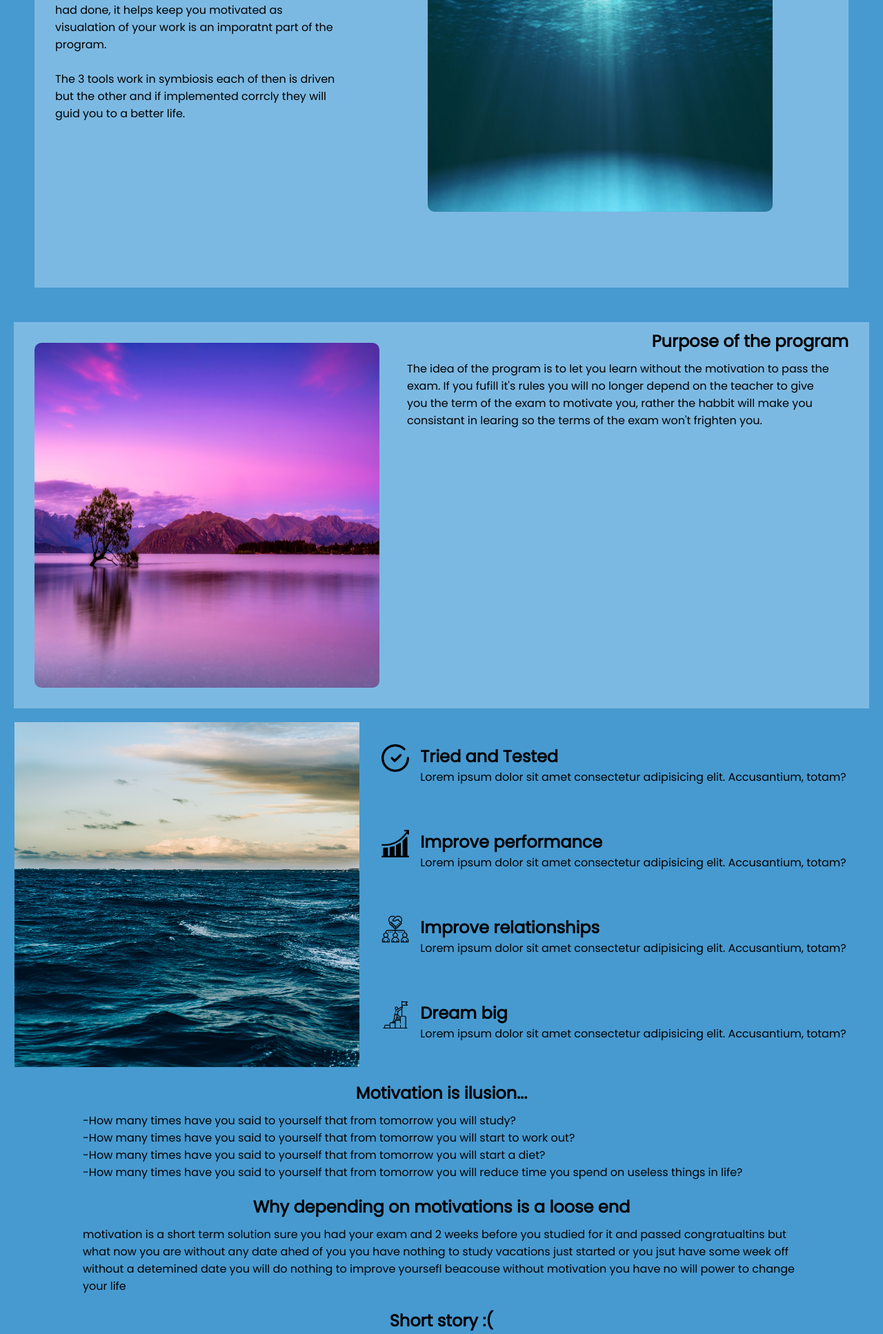
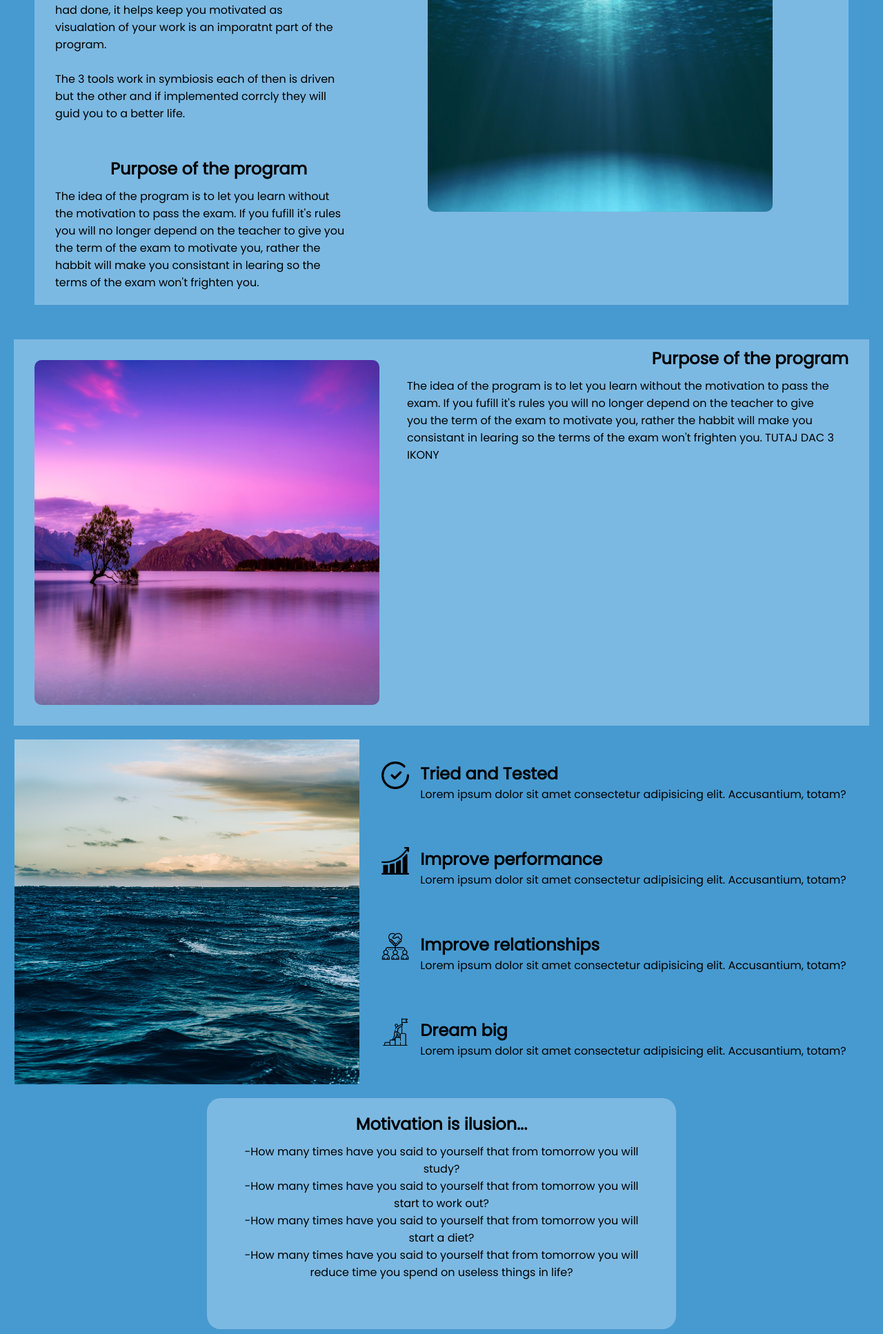
Before and after one commit to mkiel01/website-do-better, a Django app: page / in a window 1280 px wide. Shown: the part 1800-3734 px from the top of the page at 69% size. Run offline with Django 4.2, Linux system fonts and the light colour scheme.

Commit message:
updating styling

```diff
--- a/main/website/static/website/style.css
+++ b/main/website/static/website/style.css
@@ -17,21 +17,37 @@ body  {
 
 article{
 	margin: 20px;
+	margin-left: 300px;
+	margin-right: 300px;
+	padding: 20px; /* Add padding to the entire article */
+	border-radius: 20px;
+
 
 
 }
 
+article:nth-child(even) {
+    background-color: var(--Bg); /* Even number color */
+  }
+
+  article:nth-child(odd) {
+    background-color:  var(--ParentBg);/* Odd number color */
+  }
+
 article h2, h3{
 	text-align: center;
-	margin-bottom: 10px;
+
 
 
 }
 
 article p{
-	text-align: left;
-	margin-left: 100px;
-	margin-right: 100px;
+	text-align: center;
+	margin-bottom: 50px;
+	margin-left: 20px;
+	margin-right: 20px;
+
+
 }
 
 /* TITLE */
@@ -40,17 +56,20 @@ article p{
 	margin-top: 0px;
 	position: relative;
 	text-align: center;
+	z-index: -1;
 }
 
 .title img {
 	height: 900px;
 	width: 100%;
+
 }
 
 .title h2{
 	color: white;
 }
 .text-in-img {
+
 	position: absolute;
 	top: 50%;
   left: 50%;
@@ -91,7 +110,7 @@ article p{
 
 .three-icons {
 	display: flex;
-	margin-bottom: 20px;
+	margin-bottom: 50px;
 	width: 1100px;
 	margin-left: auto;
 	margin-right: auto;
--- a/main/website/templates/website/introduction.html
+++ b/main/website/templates/website/introduction.html
@@ -75,7 +75,13 @@
 
         The 3 tools work in symbiosis each of then is driven but the other and if implemented corrcly they will guid you to a better life.
         </p>
+        <h2>Purpose of the program </h2>
+        <p>
 
+          The idea of the program is to let you learn without the motivation to pass the exam. If you fufill it's rules you will no longer depend on the teacher to give you the term of the exam to motivate you, rather the habbit will make you consistant in learing so the terms of the exam won't frighten you.
+
+
+        </p>
 
     </div>
 
@@ -105,7 +111,7 @@
 
           The idea of the program is to let you learn without the motivation to pass the exam. If you fufill it's rules you will no longer depend on the teacher to give you the term of the exam to motivate you, rather the habbit will make you consistant in learing so the terms of the exam won't frighten you.
 
-
+          TUTAJ DAC 3 IKONY
         </p>
 
       </div>
@@ -248,7 +254,7 @@
       <p> i am a student at agh univeristy og scince </p>
   </div>
 
-  <img src="{% static 'img/3rd.jpg'%}" alt="">
+  <img src="{% static 'img/about_me.jpeg'%}" alt="">
     </div>
 
 
```
Also changed, not shown: main/website/static/img/about_me.jpeg (added), 1 other file.
